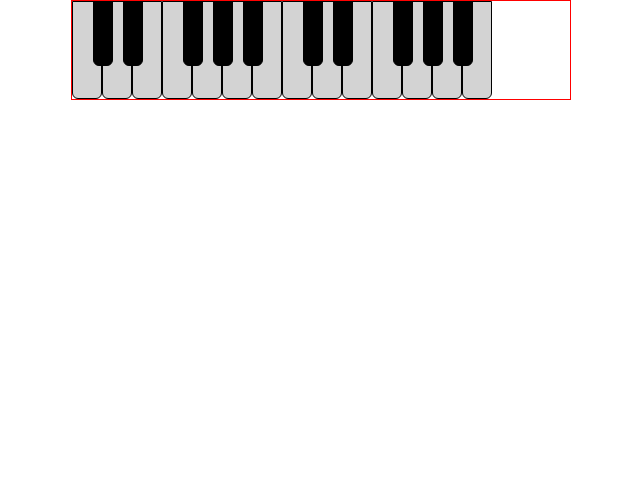
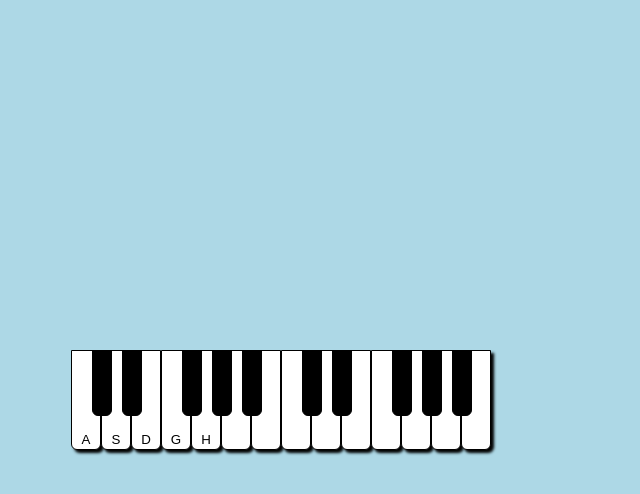
Before and after one commit to Jay-snow/react-tone-piano, a React (Create React App) app: page / in a window 1280 px wide. Shown: the top 494 px of the page, without its empty margins (319-959 px from the left). Built offline with nearby package versions, Linux system fonts and the light colour scheme.

Commit message:
touched up appeareance.

```diff
--- a/src/App.css
+++ b/src/App.css
@@ -2,8 +2,26 @@
   box-sizing: border-box;
 }
 
+body,
+#root,
+html {
+  height: 100%;
+}
+
+#root {
+  display: flex;
+  align-items: center;
+  justify-content: center;
+}
+
+body {
+  background-color: lightblue;
+}
+
+
+
 .piano-wrapper {
-  border: 1px solid red;
+  /* border: 1px solid red; */
   width: 500px;
   height: 100px;
   margin: 0 auto;
@@ -16,16 +34,17 @@
 }
 
 .white-key {
-  background-color: lightgrey;
+  background-color: white;
   width: 30px;
   height: 100%;
   border: 1px solid black;
+  box-shadow: 3px 3px 3px black;
   border-radius: 0px 0 6px 6px;
 }
 
 .white-key:hover {
   background-color: lightblue;
-  /* cursor: pointer; */
+  cursor: pointer;
 }
 
 
@@ -47,5 +66,6 @@
   height: 66%;
   border: 1px solid black;
   border-radius: 0px 0 6px 6px;
+
   position: absolute;
 }
--- a/src/layout/key.tsx
+++ b/src/layout/key.tsx
@@ -20,8 +20,8 @@ function Key(props: any) {
     }
 
     return (
-        <button draggable="false" onTouchEnd={props.clickHandler} onMouseUp={props.releaseAttack} onMouseDown={props.clickHandler} style={{ marginLeft: props.margin }} onMouseLeave={props.releaseAttack} data-id={props.id} data-type={props.type} onMouseMove={props.clickHandler} data-playing={props.isPlaying} data-note={props.note} className={getClass()}>
-
+        <button draggable="false" onTouchMove={props.clickHandler} onMouseUp={props.releaseAttack} onMouseDown={props.clickHandler} style={{ marginLeft: props.margin }} onMouseLeave={props.releaseAttack} data-id={props.id} data-type={props.type} onMouseMove={props.clickHandler} data-playing={props.isPlaying} data-note={props.note} className={getClass()}>
+            <p style={{ marginTop: 80 }}>{props.keyboard_letter}</p>
         </button>
 
     );
--- a/src/layout/piano_wrapper.tsx
+++ b/src/layout/piano_wrapper.tsx
@@ -1,11 +1,15 @@
 import * as Tone from 'tone'
-import React, { useState } from 'react';
+import React, { useState, useEffect } from 'react';
 import Key from './key';
 import BlackKey from './blackkey';
 
 const synth = new Tone.Synth().toDestination();
 //Global on mouseup, stop playing.
 document.addEventListener("mouseup", e => {
+    synth.triggerRelease();
+})
+
+document.addEventListener("keyup", e => {
     synth.triggerRelease();
 })
 
@@ -20,13 +24,16 @@ function PianoWrapper() {
     function initPiano() {
 
         let sound_library = ["C3", "D3", "E3", "F3", "G3", "A3", "B3", "C4", "D4", "E4", "F4", "G4", "A4", "B4"]
+        let keyboard_libary = ["A", "S", "D", "G", "H"]
         let sound_collection = []
         for (let i = 0; i < sound_library.length; i++) {
+            let letter = keyboard_libary[i] ? keyboard_libary[i] : null;
             sound_collection.push({
                 note: sound_library[i],
                 id: i,
                 isPlaying: false,
                 type: 'white',
+                keyboard_libary: (keyboard_libary[i] ? keyboard_libary[i] : null)
             })
         }
         return sound_collection
@@ -81,6 +88,29 @@ function PianoWrapper() {
 
     }
 
+    function keyboardHandler(e: any) {
+        console.log(e)
+        let note = e.note;
+        let id = parseInt(e.id);
+        let isPlaying = (e.isPlaying === 'true');
+
+        if (!isPlaying) {
+            Tone.start();
+            synth.triggerAttack(note);
+            e.isPlaying = 'true';
+            //Update state by first making a clone.
+            //This is a best practice, I forget why.
+            if (e.type === 'white') {
+                let stateCopy = [...notes];
+                stateCopy[id].isPlaying = true;
+                setNotes(stateCopy);
+            }
+
+
+        }
+
+    }
+
 
     //Utility method, used to stop playing music.
     function releaseAttack(e: any) {
@@ -102,12 +132,34 @@ function PianoWrapper() {
 
     }
 
+    useEffect(() => {
+        document.addEventListener("keydown", e => {
+            _keydown(e);
+        })
+    }, [])
+
+    const _keydown = (e: KeyboardEvent) => {
+
+
+        for (let i = 0; i < notes.length; i++) {
+            if (notes[i].keyboard_libary === e.key.toUpperCase()) {
+                console.log("match!");
+                let note_to_play = notes[i];
+                keyboardHandler(note_to_play)
+            }
+        }
+
+
+
+    }
+
+
 
 
     return (
         <div className="piano-wrapper">
             {notes.map((note, i) =>
-                <Key draggable="false" key={note.id} id={note.id} type={note.type} releaseAttack={releaseAttack} clickHandler={clickHandler} isPlaying={note.isPlaying} note={note.note} />
+                <Key draggable="false" keyboard_letter={note.keyboard_libary} key={note.id} id={note.id} type={note.type} releaseAttack={releaseAttack} clickHandler={clickHandler} isPlaying={note.isPlaying} note={note.note} />
             )}
             {blackKeys.map((key, i) =>
                 <Key draggable="false" key={key.id} id={key.id} type={key.type} releaseAttack={releaseAttack} clickHandler={clickHandler} margin={key.margin} isPlaying={key.isPlaying} note={key.note} />
```
